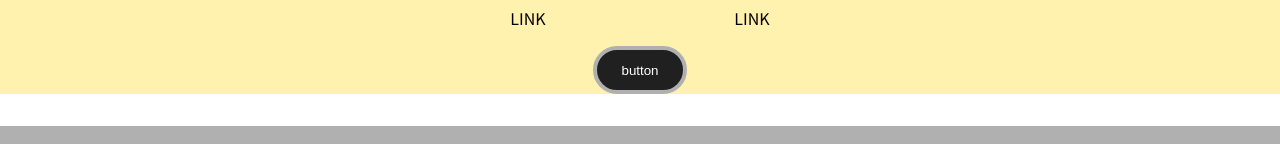
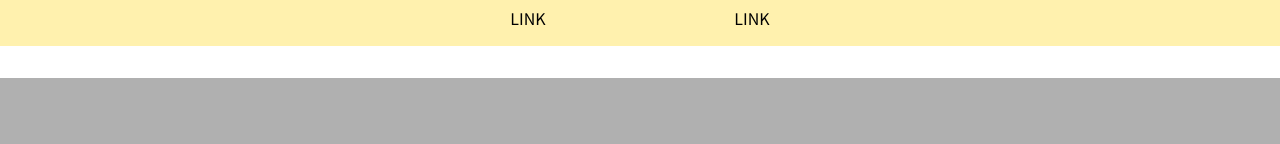
Before and after one commit to phinesze/phinesze-home, a React app: page / in a window 1280 px wide. Shown: the part 3218-3362 px from the top of the page. Built offline with nearby package versions, Linux system fonts and the light colour scheme.

Commit message:
MainButtonを除去

```diff
--- a/src/App.tsx
+++ b/src/App.tsx
@@ -3,7 +3,6 @@ import Header from "./components/HeaderArea/index";
 import Footer from "./components/Footer/index";
 import style from "./App.css";
 import SectionArea from "./components/SectionArea/index";
-import MainButton from "./components/common/MainButton/index";
 import SquareMenu from "./components/common/SquareMenu/index";
 
 import works from "./data/works";
@@ -45,8 +44,6 @@ export default class App extends React.Component<{}, {}> {
 
                 <SectionArea title={"Links"} sectionHeadClass={style.links_section_area}>
                     <SquareMenu items={links}/>
-                    <MainButton type="button" text="button" onClick={() => {
-                    }}/>
                 </SectionArea>
 
             </div>
```
